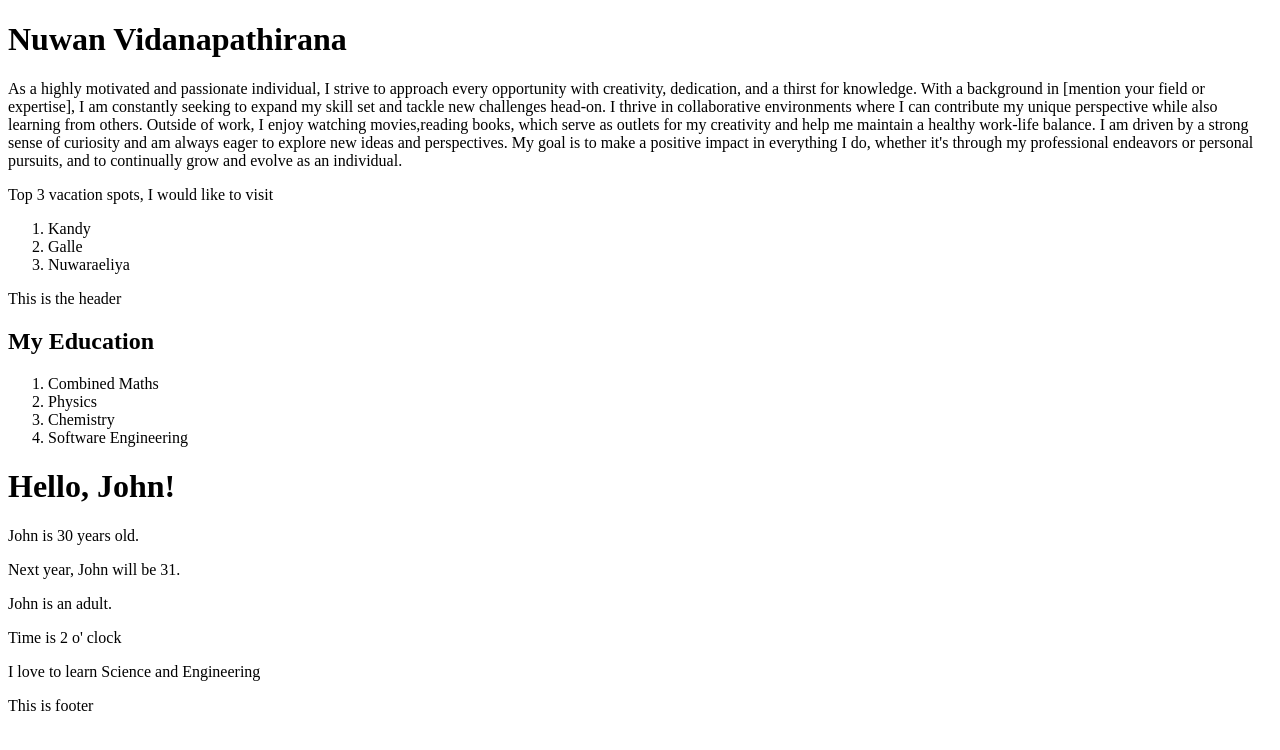
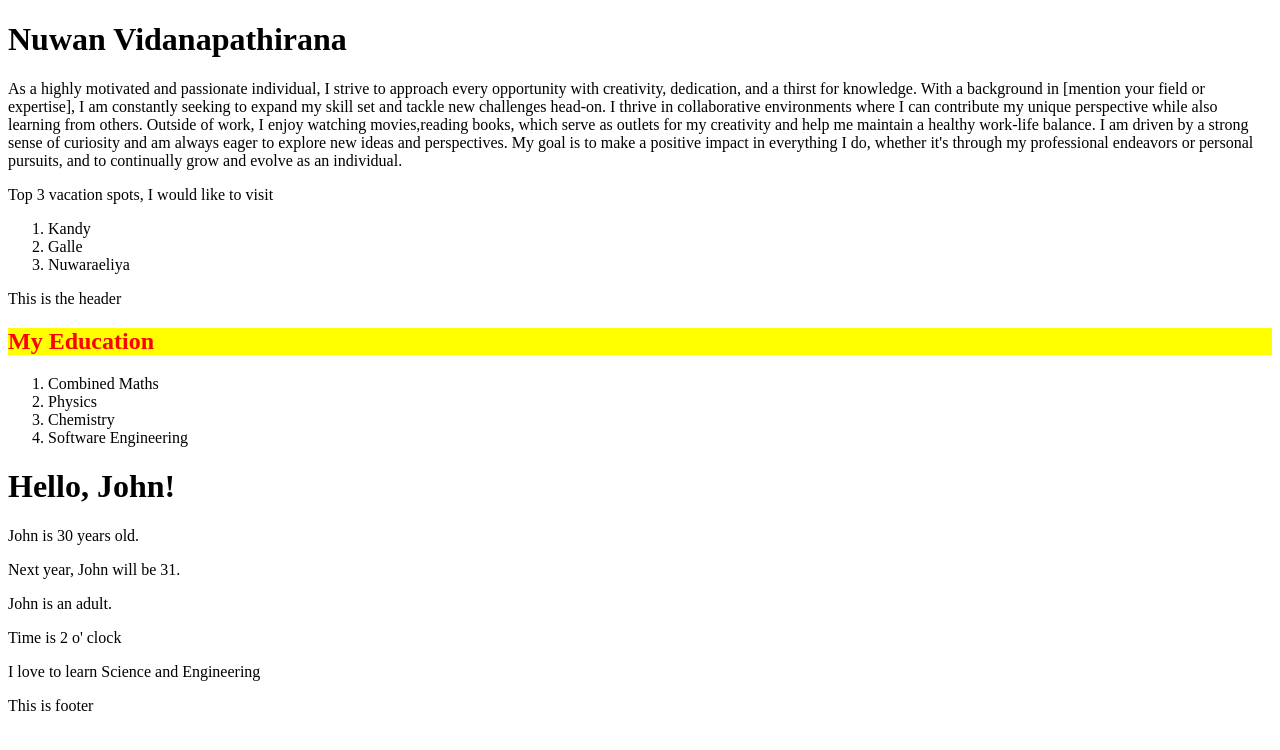
Before and after one commit to Nuwan-s-Play-Ground/React-Exercises, a React (Vite) app in the folder React Learning/: page / in a window 1280 px wide. Shown: the top 750 px of the page. Built offline with nearby package versions, Linux system fonts and the light colour scheme.

Commit message:
Inline Styles with the Style Property

```diff
--- a/React Learning/src/Navbar.jsx
+++ b/React Learning/src/Navbar.jsx
@@ -4,7 +4,7 @@ function Navbar(){
     return(
         <div>
             <nav>
-                <h1>My Education</h1>
+                <h1 style={{backgroundColor:"yellow", color:"red"}}>My Education</h1>
                 <ol>
                     <li>Combined Maths</li>
                     <li>Physics</li>
```
